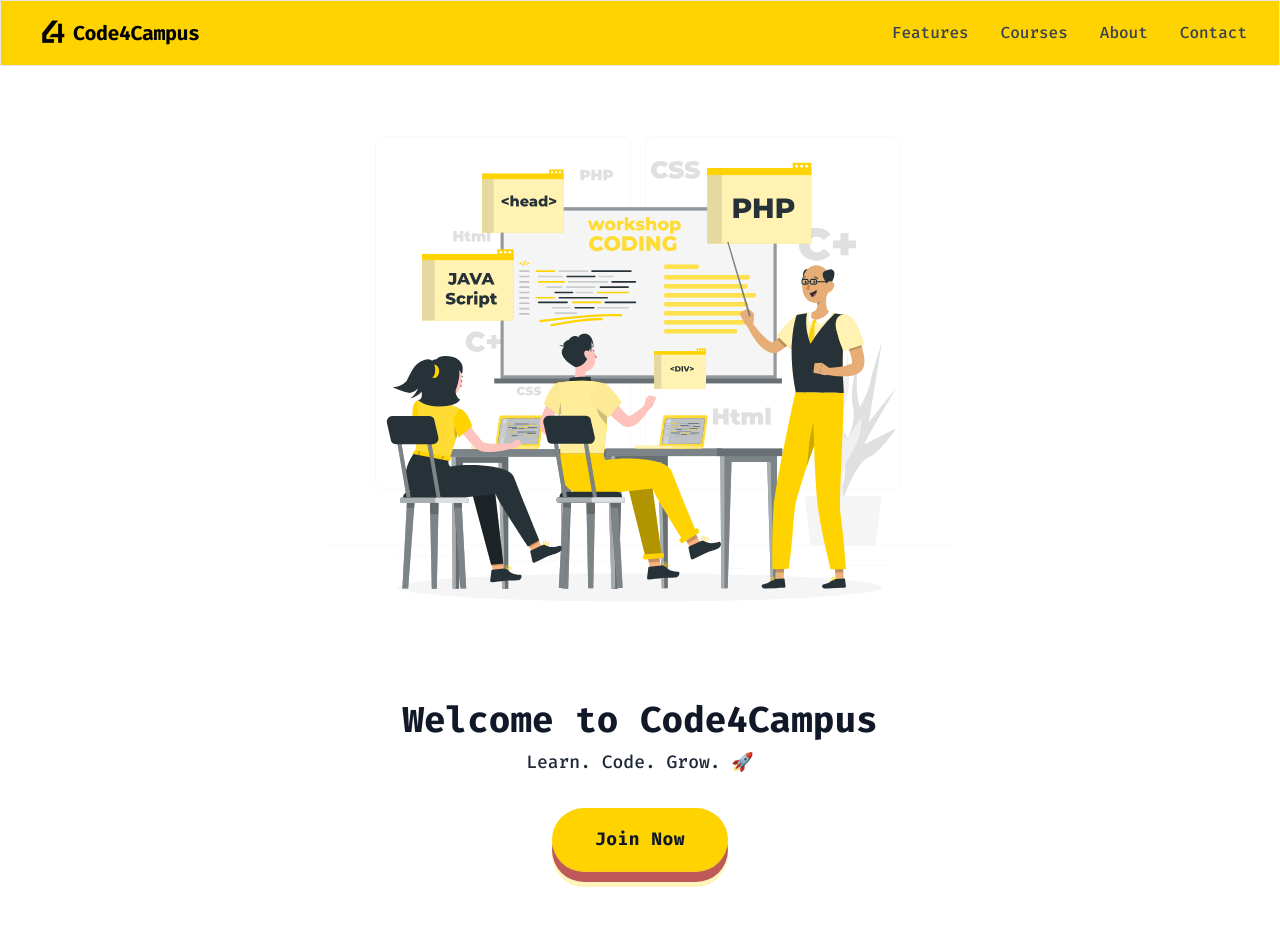
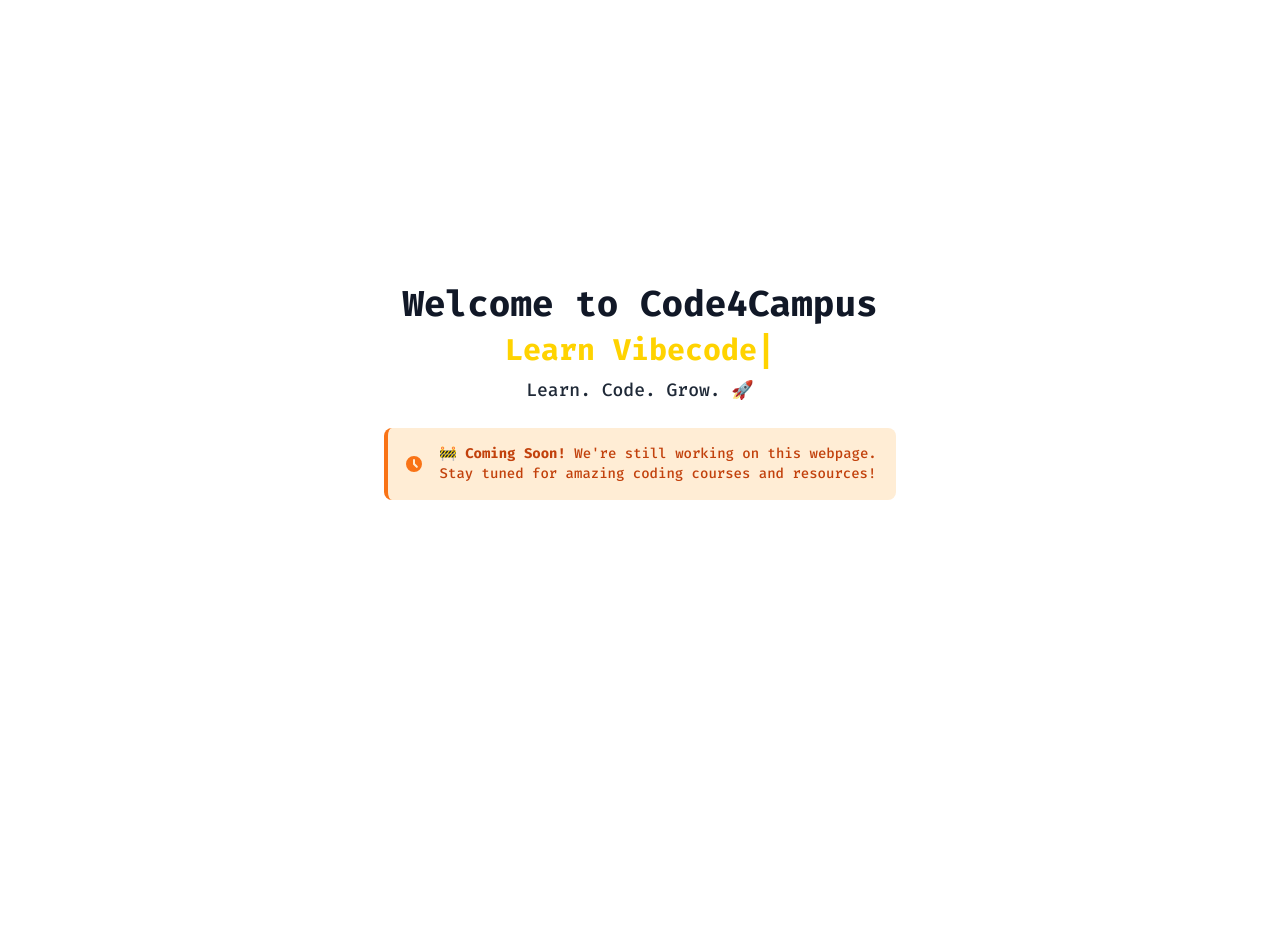
Before and after one commit to andamagodwin/code4campus, a React (Vite) app: page / in a window 1280 px wide. Shown: the top 926 px of the page. After the commit the page ends 800 px from the top, so only its background shows below. Built offline with nearby package versions, Linux system fonts and the light colour scheme.

Commit message:
Enhance Hero component with typing animation and coming soon notice; temporarily disable JoinButton and Navbar

```diff
--- a/src/App.tsx
+++ b/src/App.tsx
@@ -1,18 +1,30 @@
 
 import './App.css'
 
-import Navbar from './components/Navbar';
+// import Navbar from './components/Navbar'; // Temporarily disabled
 import Hero from './components/Hero';
 
 
 function App() {
   return (
     <>
+      {/* Coming Soon - Full Screen Hero Only */}
+      <div className="min-h-screen w-full flex items-center justify-center">
+        <Hero />
+      </div>
+
+      {/* COMPONENTS BELOW ARE TEMPORARILY HIDDEN WHILE UNDER DEVELOPMENT */}
+      {/*
       <Navbar />
       <div className="pt-1">
         <Hero />
-        {/* You can add more sections/components below */}
+        <div className="w-full">
+          <svg className="inline-block fill-current w-full h-auto text-primary-yellow" viewBox="0 0 1440 450" xmlns="http://www.w3.org/2000/svg">
+            <path d="M1189.2 169.2H421H253.8C159.8 169.2 69.1 203.1 0 262.6V449.8C30.5 349.9 131.3 276.7 252 276.7H424.1H1187.4C1280.9 276.7 1371 243.2 1440 184.3V0C1408.1 97.9 1308.3 169.2 1189.2 169.2Z"></path>
+          </svg>
+        </div>
       </div>
+      */}
     </>
   );
 }
--- a/src/components/Hero.tsx
+++ b/src/components/Hero.tsx
@@ -1,28 +1,93 @@
 
 
-import heroCoding from '../assets/hero-coding.svg';
+
+import { useEffect, useState } from 'react';
+// import heroCoding from '../assets/hero-coding.svg';
 
 // 3D Join Button styled with branding yellow
-const JoinButton = () => (
-	<div
-		className="button w-44 h-16 bg-primary-yellow rounded-full cursor-pointer select-none
-			active:translate-y-2 active:[box-shadow:0_0px_0_0_#FFD300,0_0px_0_0_#FFD30041]
-			active:border-b-[0px]
-			transition-all duration-150 [box-shadow:0_10px_0_0_#bd5959,0_15px_0_0_#FFD30041]
-			border-b-[2px] border-yellow-400 shadow-lg mt-8"
-	>
-		<span className="flex flex-col justify-center items-center h-full text-gray-900 font-extrabold text-lg tracking-wide">Join Now</span>
-	</div>
-);
+// const JoinButton = () => (
+// 	<div
+// 		className="button w-44 h-16 bg-primary-yellow rounded-full cursor-pointer select-none
+// 			active:translate-y-2 active:[box-shadow:0_0px_0_0_#FFD300,0_0px_0_0_#FFD30041]
+// 			active:border-b-[0px]
+// 			transition-all duration-150 [box-shadow:0_10px_0_0_#bd5959,0_15px_0_0_#FFD30041]
+// 			border-b-[2px] border-yellow-400 shadow-lg mt-8"
+// 	>
+// 		<span className="flex flex-col justify-center items-center h-full text-gray-900 font-extrabold text-lg tracking-wide">Join Now</span>
+// 	</div>
+// );
 
+
+
+const words = ["Learn Code", "Learn Vibecode", "Learn. Create. Inspire."];
+
+const TypingAnimation = () => {
+	const [text, setText] = useState("");
+	const [wordIndex, setWordIndex] = useState(0);
+	const [charIndex, setCharIndex] = useState(0);
+	const [isDeleting, setIsDeleting] = useState(false);
+
+	useEffect(() => {
+		const typingSpeed = isDeleting ? 60 : 120;
+		let timeout: number;
+		const currentWord = words[wordIndex % words.length];
+
+		if (!isDeleting && charIndex <= currentWord.length) {
+			setText(currentWord.substring(0, charIndex));
+			timeout = setTimeout(() => setCharIndex(charIndex + 1), typingSpeed);
+		} else if (isDeleting && charIndex >= 0) {
+			setText(currentWord.substring(0, charIndex));
+			timeout = setTimeout(() => setCharIndex(charIndex - 1), typingSpeed);
+		} else if (!isDeleting && charIndex > currentWord.length) {
+			timeout = setTimeout(() => setIsDeleting(true), 1000);
+		} else if (isDeleting && charIndex < 0) {
+			setIsDeleting(false);
+			setWordIndex((prev) => (prev + 1) % words.length);
+			timeout = setTimeout(() => setCharIndex(0), 500);
+		}
+		return () => clearTimeout(timeout);
+	}, [charIndex, isDeleting, wordIndex]);
+
+	return (
+		<span className="font-mono text-2xl md:text-3xl font-bold text-primary-yellow">
+			{text}
+			<span className="animate-blink">|</span>
+		</span>
+	);
+};
+
+// Add blinking cursor animation to Tailwind
+const blinkStyle = `@keyframes blink { 0%, 100% { opacity: 1; } 50% { opacity: 0; } } .animate-blink { animation: blink 1s step-end infinite; }`;
 
 const Hero = () => {
 	return (
-		<section className="w-full flex flex-col items-center justify-center text-center py-16 px-4">
-			<img src={heroCoding} alt="Coding Illustration" className="w-1/2 max-w-full mb-2" />
+		<section className="w-full flex flex-col items-center justify-center text-center py-10 px-4">
+			<style>{blinkStyle}</style>
+			{/* <img src={heroCoding} alt="Coding Illustration" className="w-1/2 max-w-full mb-2" /> */}
 			<h1 className="text-3xl md:text-4xl font-bold mb-2 text-gray-900">Welcome to Code4Campus</h1>
+			<div className="mb-2">
+				<TypingAnimation />
+			</div>
 			<p className="text-lg text-gray-800 font-medium">Learn. Code. Grow. 🚀</p>
-			<JoinButton />
+
+			{/* Coming Soon Notice */}
+			<div className="mt-6 mb-4 p-4 bg-orange-100 border-l-4 border-orange-500 rounded-lg max-w-lg">
+				<div className="flex items-center">
+					<div className="flex-shrink-0">
+						<svg className="h-5 w-5 text-orange-500" fill="currentColor" viewBox="0 0 20 20">
+							<path fillRule="evenodd" d="M10 18a8 8 0 100-16 8 8 0 000 16zm1-12a1 1 0 10-2 0v4a1 1 0 00.293.707l2.828 2.829a1 1 0 101.415-1.415L11 9.586V6z" clipRule="evenodd" />
+						</svg>
+					</div>
+					<div className="ml-3">
+						<p className="text-sm text-orange-700 font-medium">
+							🚧 <strong>Coming Soon!</strong> We're still working on this webpage.
+							Stay tuned for amazing coding courses and resources!
+						</p>
+					</div>
+				</div>
+			</div>
+
+			{/* <JoinButton /> */}
 		</section>
 	);
 };
```
